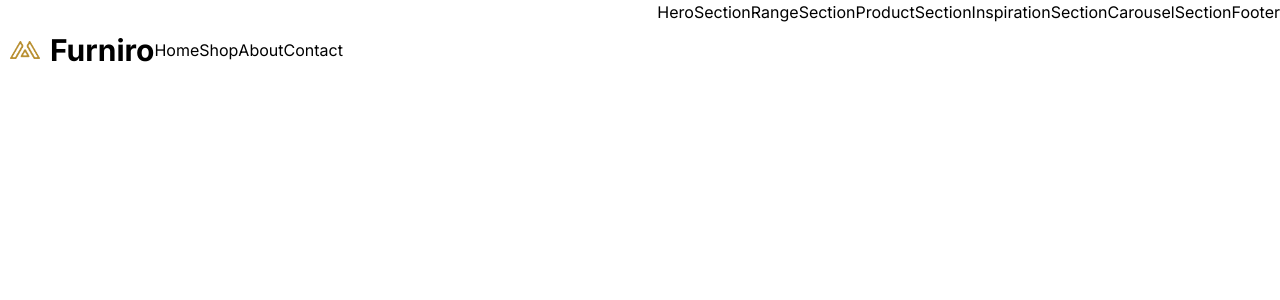
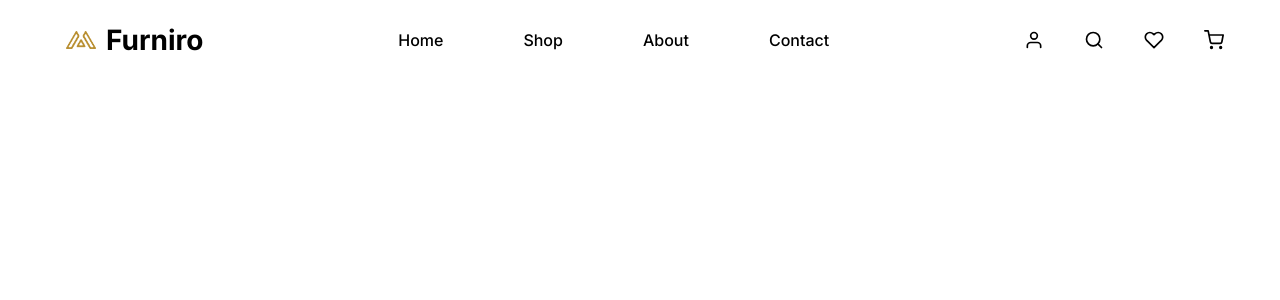
Before and after one commit to hirunijay/furniro, a Next.js app: page / in a window 1280 px wide. Shown: the top 300 px of the page. Built offline with nearby package versions, Linux system fonts and the light colour scheme; a web font is replaced by a local one.

Commit message:
created navigation bar

```diff
--- a/src/app/page.tsx
+++ b/src/app/page.tsx
@@ -10,12 +10,12 @@ export default function Home() {
   return (
     <main className="flex overflow-hidden">
      <Navigation />
-     <HeroSection />
+     {/* <HeroSection />
      <RangeSection />
      <ProductSection />
      <InspirationSection />
      <CarouselSection />
-     <Footer />
+     <Footer /> */}
     </main>
   )
 }
--- a/src/components/Navigation/index.tsx
+++ b/src/components/Navigation/index.tsx
@@ -1,24 +1,38 @@
-import React from 'react'
-import { Logo } from '../shared/Logo';
-import Link from 'next/link';
+import React from "react";
+import { Logo } from "../shared/Logo";
+import Link from "next/link";
+import { FiUser } from "react-icons/fi";
+import { FiSearch } from "react-icons/fi";
+import { FiHeart } from "react-icons/fi";
+import { FiShoppingCart } from "react-icons/fi";
 
 function Navigation() {
   const navlinks = [
-    {text:"Home", path: "/home"},
-    {text:"Shop", path: "/shop"},
-    {text:"About", path: "/about"},
-    {text:"Contact", path: "/contact"},
-  ]
+    { text: "Home", path: "/home" },
+    { text: "Shop", path: "/shop" },
+    { text: "About", path: "/about" },
+    { text: "Contact", path: "/contact" },
+  ];
   return (
-    <div className='flex flex-row w-full h-[100px] bg-white sticky'>
+    <div className="flex flex-row w-full h-[80px] mx-14 bg-white sticky justify-between">
+      <div className="flex items-center justify-start">
         <Logo />
-        <div className='flex flex-row items-center'>
-          {navlinks.map((item, index)=> (
-            <Link className='flex text-black' href={item.path} key={index}>{item.text}</Link>
-          ))}
-        </div>
+      </div>
+      <div className="flex flex-row items-center lg:gap-20 gap-5">
+        {navlinks.map((item, index) => (
+          <Link className="flex font-medium text-base text-black hover:font-semibold" href={item.path} key={index}>
+            {item.text}
+          </Link>
+        ))}
+      </div>
+      <div className="flex flex-row text-xl lg:gap-10 gap-5 items-center">
+        <FiUser />
+        <FiSearch />
+        <FiHeart />
+        <FiShoppingCart />
+      </div>
     </div>
-  )
+  );
 }
 
 export default Navigation;
--- a/src/components/shared/Logo/index.tsx
+++ b/src/components/shared/Logo/index.tsx
@@ -13,7 +13,7 @@ export const Logo = () => {
   return (
     <div className='flex flex-row items-center justify-start'>
         <Image src={logoImg} alt='logo' height={32} width={50} />
-        <div className={`${logo.variable} text-3xl font-[700]`}>Furniro</div>
+        <div className={`${logo.variable} text-[28px] font-[700]`}>Furniro</div>
     </div>
   )
 }
```
